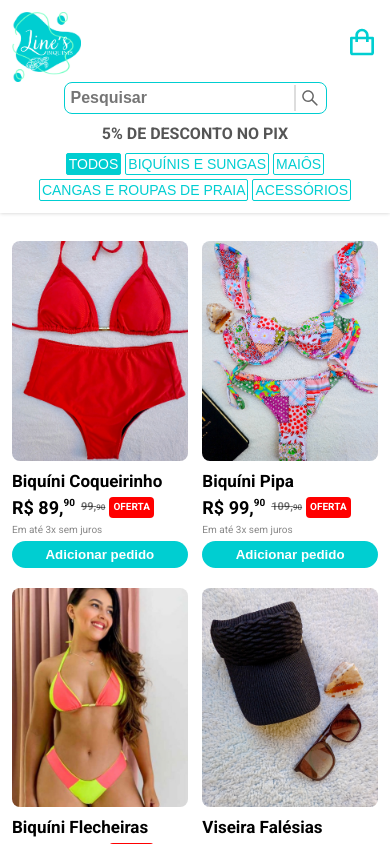
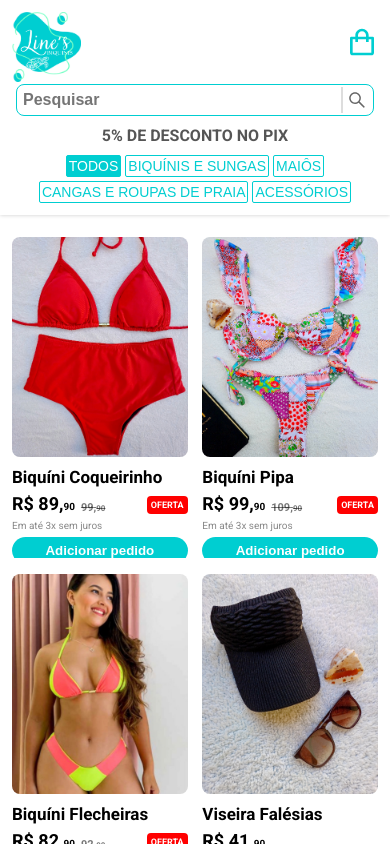
Before and after one commit to FranciscoNeto2909/iec_biquinis, a React (Vite) app: page / in a window 390 px wide. Shown: the top 844 px of the page. Built offline with nearby package versions, Linux system fonts and the light colour scheme.

Commit message:
card and cart text improved

```diff
--- a/src/app.css
+++ b/src/app.css
@@ -165,7 +165,7 @@
         align-items: center;
         flex-direction: column;
         gap: 10px;
-        margin-top: 70px;
+        margin-top: 72px;
     }
 
     .app_header_cart {
@@ -209,7 +209,7 @@
     }
 
     .app_container {
-        margin-top: 16px;
+        margin-top: 10px;
         gap: 16px 0;
         padding: 12px;
     }
--- a/src/components/card/Card.jsx
+++ b/src/components/card/Card.jsx
@@ -12,13 +12,13 @@ export default function Card({ bik, handleOpenModal }) {
             <div className="card_info">
                 <h2 className="card_title">{bik.name}</h2>
                 <div className="card_info_price">
-                    <span className="card_price">R$ {bik.onSale ? bik.colors[0].sizes[0].price - 11 : bik.colors[0].sizes[0].price - 1},<span className="card_price_decimal">90</span>
+                    <div className="card_price"><span>R$ {bik.onSale ? bik.colors[0].sizes[0].price - 11 : bik.colors[0].sizes[0].price - 1},<span className="card_price_decimal">90</span></span>
                         {bik.onSale && <>
                             <span className="card_price card_onSale">{bik.colors[0].sizes[0].price - 1},<span className="card_price_decimal">90</span></span>
                             <span className="card_price_offer">OFERTA</span>
                         </>
                         }
-                    </span>
+                    </div>
                 </div>
                 <p className="card_portion">Em até 3x  sem juros</p>
                 <button type="button" className="card_button">Adicionar pedido</button>
--- a/src/components/card/card.css
+++ b/src/components/card/card.css
@@ -1,6 +1,6 @@
 .card {
     width: 210px;
-    height: auto;
+    height: 321px;
     padding-bottom: 4px;
     display: flex;
     flex-direction: column;
@@ -29,6 +29,9 @@
 
 .card_price {
     display: flex;
+    margin: 0 auto;
+    align-items: flex-end;
+    text-wrap:nowrap;
     font-weight: bold;
     font-size: 18px;
 }
@@ -58,7 +61,7 @@
     display: inline-block;
     background-color: #f00;
     color: #fff;
-    font-size: 10px;
+    font-size: 9px;
     padding: 4px;
     border-radius: 4px;
     margin-left: 4px;
--- a/src/components/cart/Cart.jsx
+++ b/src/components/cart/Cart.jsx
@@ -19,7 +19,7 @@ export default function Cart({ handleCloseCart, handleSetMsg }) {
         `*${item.name}*%0A*Tamanho:*%20${item.size}%0A*Cor:*%20${item.color}%0A*Quantidade:*%20${item.quant}%0A*Valor:*%20R$%20${item.price + address.price - 1 +",90"}`
     )).join("%0A");
 
-    const text = `------------------------------%0A%20%20%20%20*Novo%20Pedido*%0A------------------------------%0A%0A${items}%0A%0A*Endereço:*%20${address.name}%0A*Frete:*%20R$%20${address.price === 0 ? "Grátis" : address.price}*Cupom:*%20${cupom === "INDICAÇÃO5" ? "INDICAÇÃO5" : "nenhum" }%0A*Total:*%20R$%20${price - 1 + address.price},90`
+    const text = `------------------------------%0A%20%20%20%20*Novo%20Pedido*%0A------------------------------%0A%0A${items}%0A%0A*Endereço:*%20${address.name}%0A*Frete:*%20R${address.price === 0 ? 'Grátis' : `$%20${address.price}`}%0A*Cupom:*%20${cupom === "INDICAÇÃO5" ? "INDICAÇÃO5" : "Nenhum" }%0A*Total:*%20R$%20${price - 1 + address.price},90`
 
     function handleCloseBtn() {
         setClosing(true)
--- a/src/components/search/search.css
+++ b/src/components/search/search.css
@@ -28,3 +28,13 @@
     font-weight: 600;
     outline: none;
 }
+
+@media (max-width:500px) {
+    .search{
+        width: 100%;
+    }
+
+    .search_text{
+        width: 100%;
+    }
+}
```
